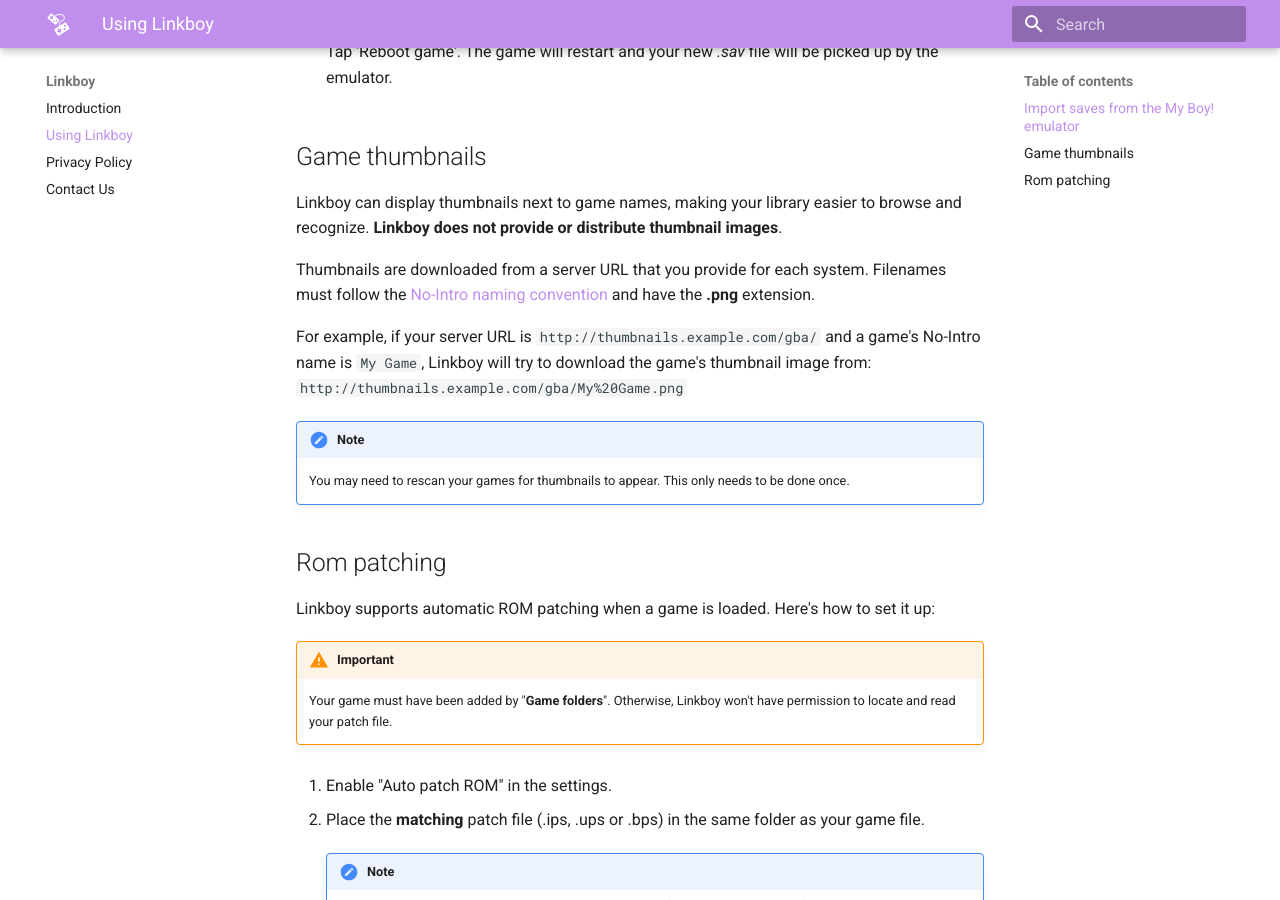
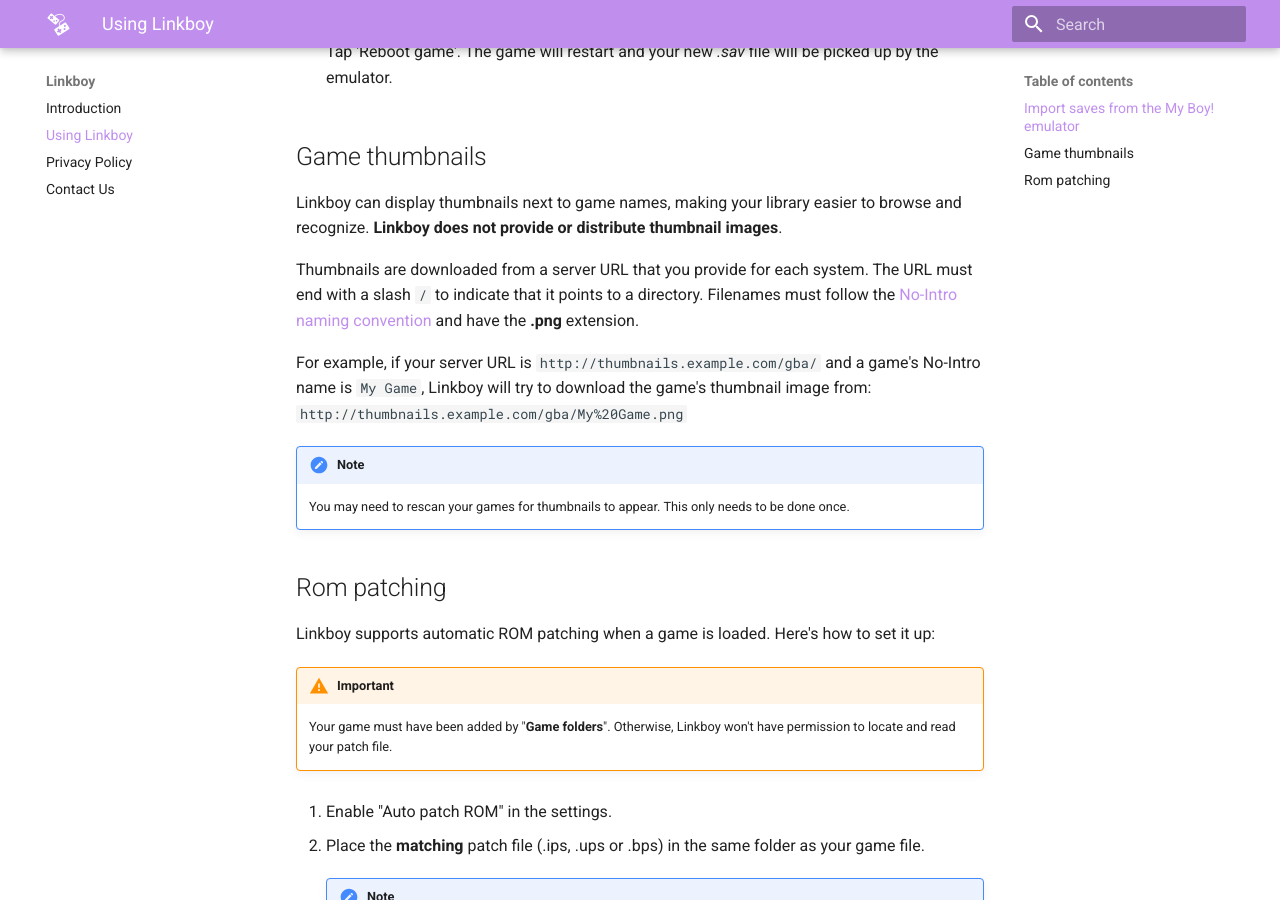
Before and after one commit to yalnie/pixelrespawn.github.io, an MkDocs documentation site: the page built from docs/using-linkboy.md, in a window 1280 px wide and 900 px high, scrolled down 1201 px. Built offline with MkDocs 1.6.1 and Material for MkDocs 9.7.7, drawn with Linux system fonts in a browser that asks for light colours.

Commit message:
State that thumbnails URL must end with "/"

```diff
--- a/docs/using-linkboy.md
+++ b/docs/using-linkboy.md
@@ -42,7 +42,7 @@
 
 Linkboy can display thumbnails next to game names, making your library easier to browse and recognize. **Linkboy does not provide or distribute thumbnail images**.
 
-Thumbnails are downloaded from a server URL that you provide for each system. Filenames must follow the [No-Intro naming convention](https://wiki.no-intro.org/index.php?title=Naming_Convention) and have the **.png** extension.
+Thumbnails are downloaded from a server URL that you provide for each system. The URL must end with a slash `/` to indicate that it points to a directory. Filenames must follow the [No-Intro naming convention](https://wiki.no-intro.org/index.php?title=Naming_Convention) and have the **.png** extension.
 
 For example, if your server URL is `http://thumbnails.example.com/gba/` and a game's No-Intro name is `My Game`, Linkboy will try to download the game's thumbnail image from:
 `http://thumbnails.example.com/gba/My%20Game.png`
```
